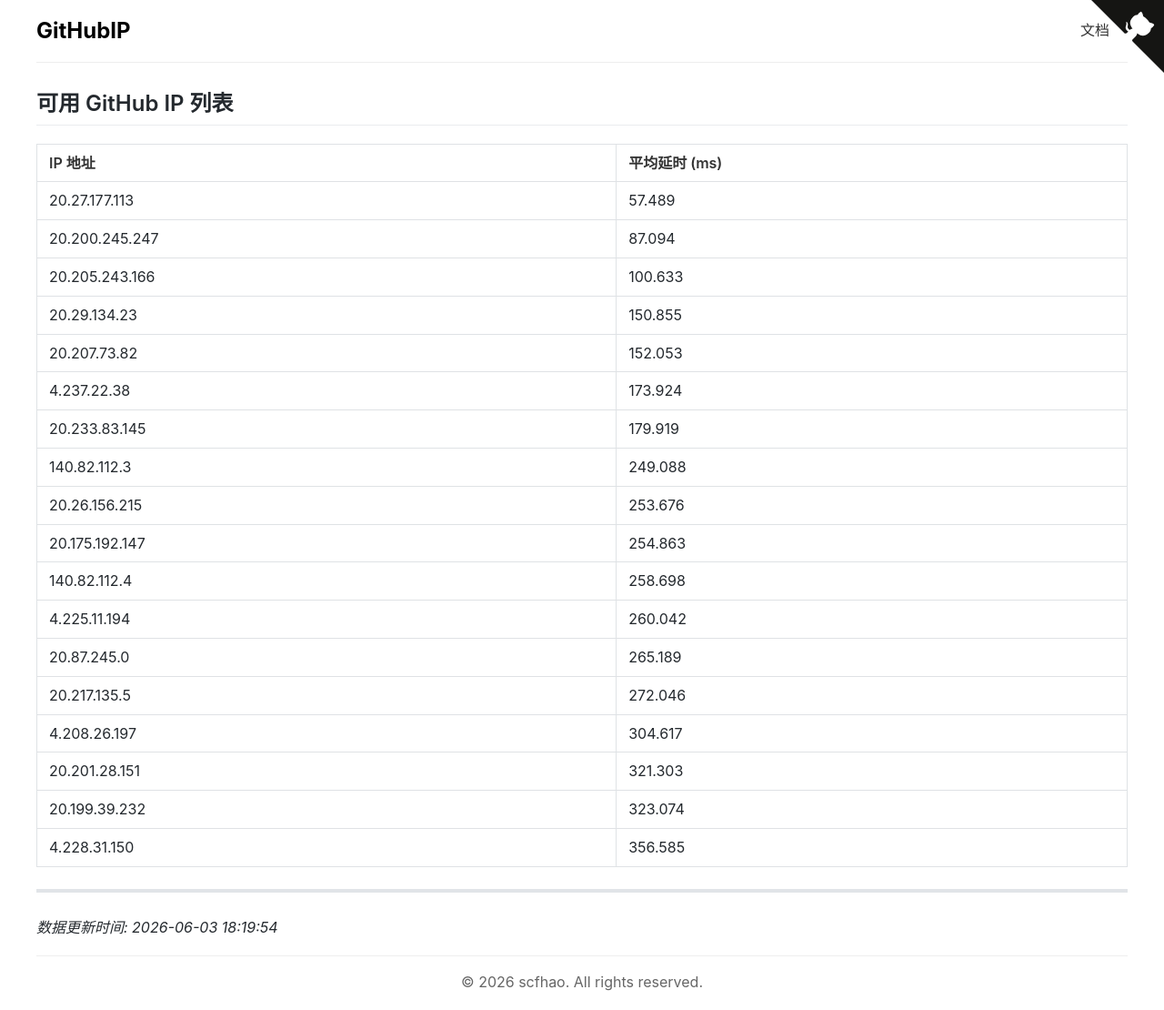
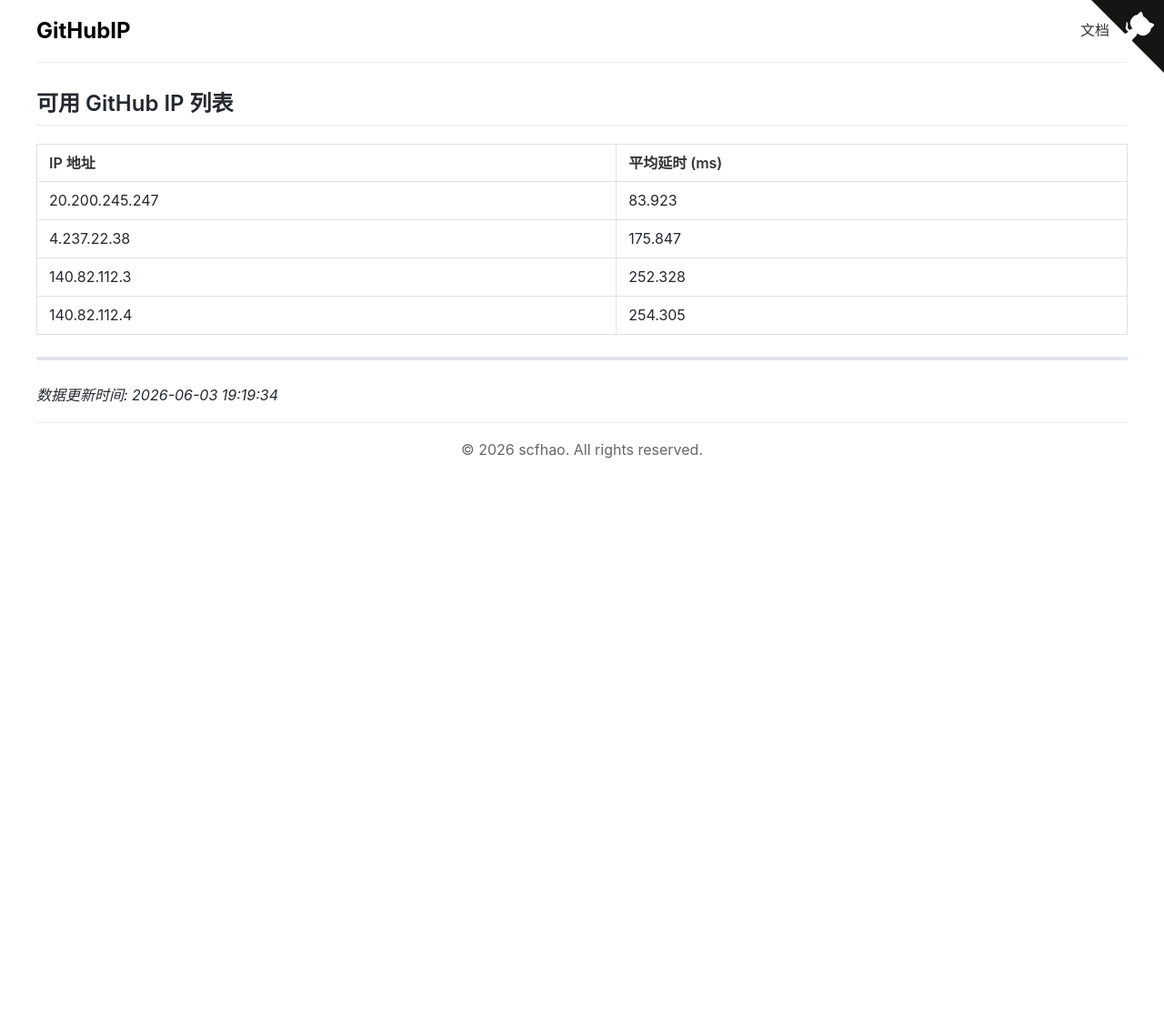
Before and after one commit to scfhao/GitHubIP, a Jekyll site: the page built from index.md, in a window 1280 px wide. Shown: the whole page at 91% size. Built offline with Jekyll 4.4.1, drawn with Linux system fonts in a browser that asks for light colours; after the commit the page ends 900 px from its top, so only the background shows below that.

Commit message:
自动脚本执行 - 2026-06-03 19:19:34

```diff
--- a/index.md
+++ b/index.md
@@ -1,32 +1,18 @@
 ---
 layout: home
 title: GitHub IP 列表
-date: 2026-06-03 18:19:54
+date: 2026-06-03 19:19:34
 ---
 
 ## 可用 GitHub IP 列表
 
 | IP 地址 | 平均延时 (ms) |
 |---------|--------------|
-| 20.27.177.113 | 57.489 |
-| 20.200.245.247 | 87.094 |
-| 20.205.243.166 | 100.633 |
-| 20.29.134.23 | 150.855 |
-| 20.207.73.82 | 152.053 |
-| 4.237.22.38 | 173.924 |
-| 20.233.83.145 | 179.919 |
-| 140.82.112.3 | 249.088 |
-| 20.26.156.215 | 253.676 |
-| 20.175.192.147 | 254.863 |
-| 140.82.112.4 | 258.698 |
-| 4.225.11.194 | 260.042 |
-| 20.87.245.0 | 265.189 |
-| 20.217.135.5 | 272.046 |
-| 4.208.26.197 | 304.617 |
-| 20.201.28.151 | 321.303 |
-| 20.199.39.232 | 323.074 |
-| 4.228.31.150 | 356.585 |
+| 20.200.245.247 | 83.923 |
+| 4.237.22.38 | 175.847 |
+| 140.82.112.3 | 252.328 |
+| 140.82.112.4 | 254.305 |
 
 ---
 
-*数据更新时间: 2026-06-03 18:19:54*
+*数据更新时间: 2026-06-03 19:19:34*
```
